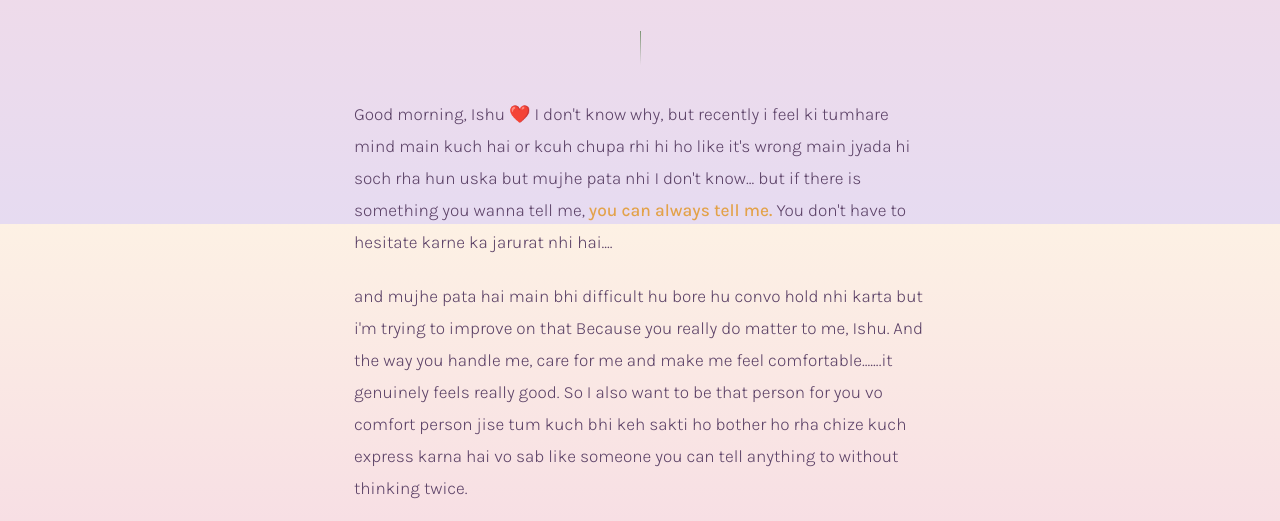
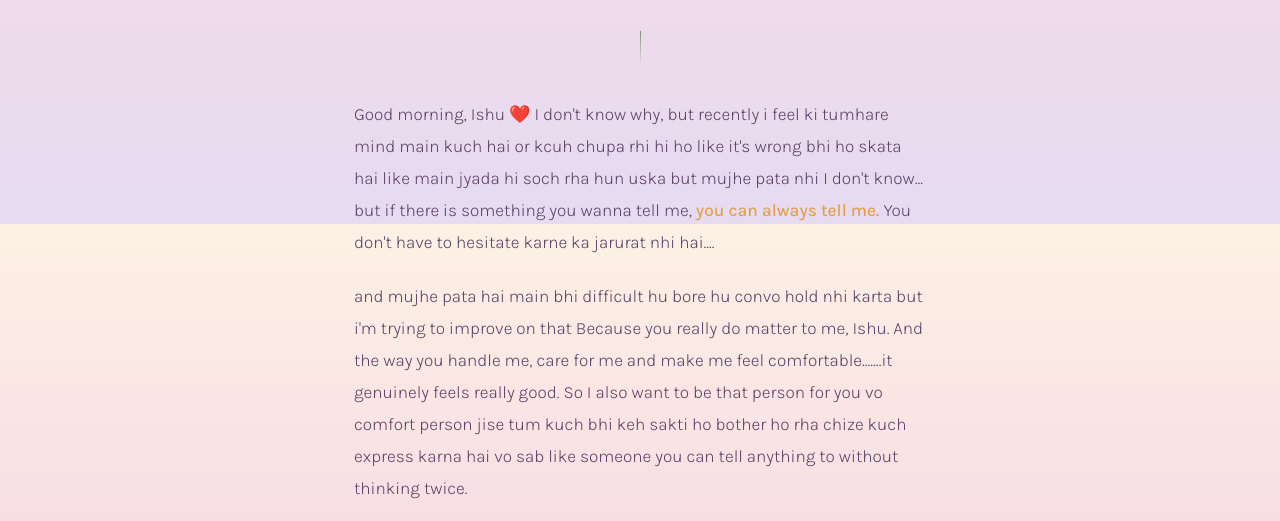
Before and after one commit to trynachiket-collab/good_morning_little_star, a plain HTML site: page Index.html in a window 1280 px wide. Shown: the part 576-1097 px from the top of the page. Drawn offline with nearby package versions, Linux system fonts and the light colour scheme.

Commit message:
Update Index.html

```diff
--- a/Index.html
+++ b/Index.html
@@ -280,7 +280,7 @@
   <p class="sub">a little good morning wish for you.</p>
   <div class="divider"></div>
   <div class="letter">
-  <p class="l1"> Good morning, Ishu ❤️ I don't know why, but recently i feel ki tumhare mind main kuch hai or kcuh chupa rhi hi ho like it's wrong main jyada hi soch rha hun uska  but mujhe pata nhi  I don't know... but if there is something you wanna tell me, <strong>you can always tell me.</strong> You don't have to hesitate karne ka jarurat nhi hai....</p>
+  <p class="l1"> Good morning, Ishu ❤️ I don't know why, but recently i feel ki tumhare mind main kuch hai or kcuh chupa rhi hi ho like it's wrong bhi ho skata hai like  main jyada hi soch rha hun uska  but mujhe pata nhi  I don't know... but if there is something you wanna tell me, <strong>you can always tell me.</strong> You don't have to hesitate karne ka jarurat nhi hai....</p>
 
   <p class="l2">and mujhe pata hai main bhi difficult hu bore hu convo hold nhi karta but i'm trying to improve on that  Because you really do matter to me, Ishu. And the way you handle me, care for me and make me feel comfortable.......it genuinely feels really good. So I also want to be that person for you vo comfort person jise tum kuch bhi keh sakti ho bother ho rha chize kuch express karna hai vo sab  like   someone you can tell anything to without thinking twice.
   </p>
```
